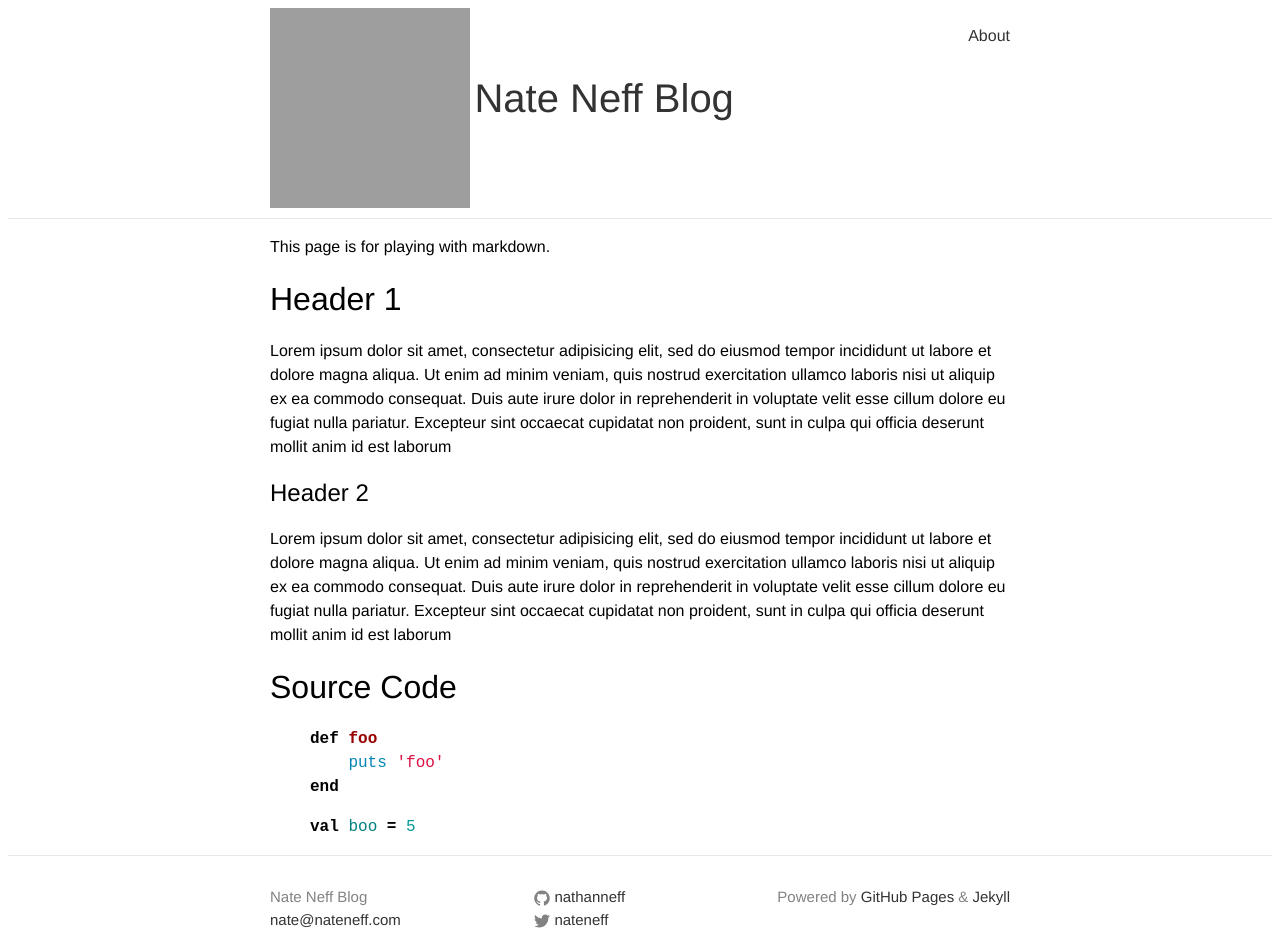
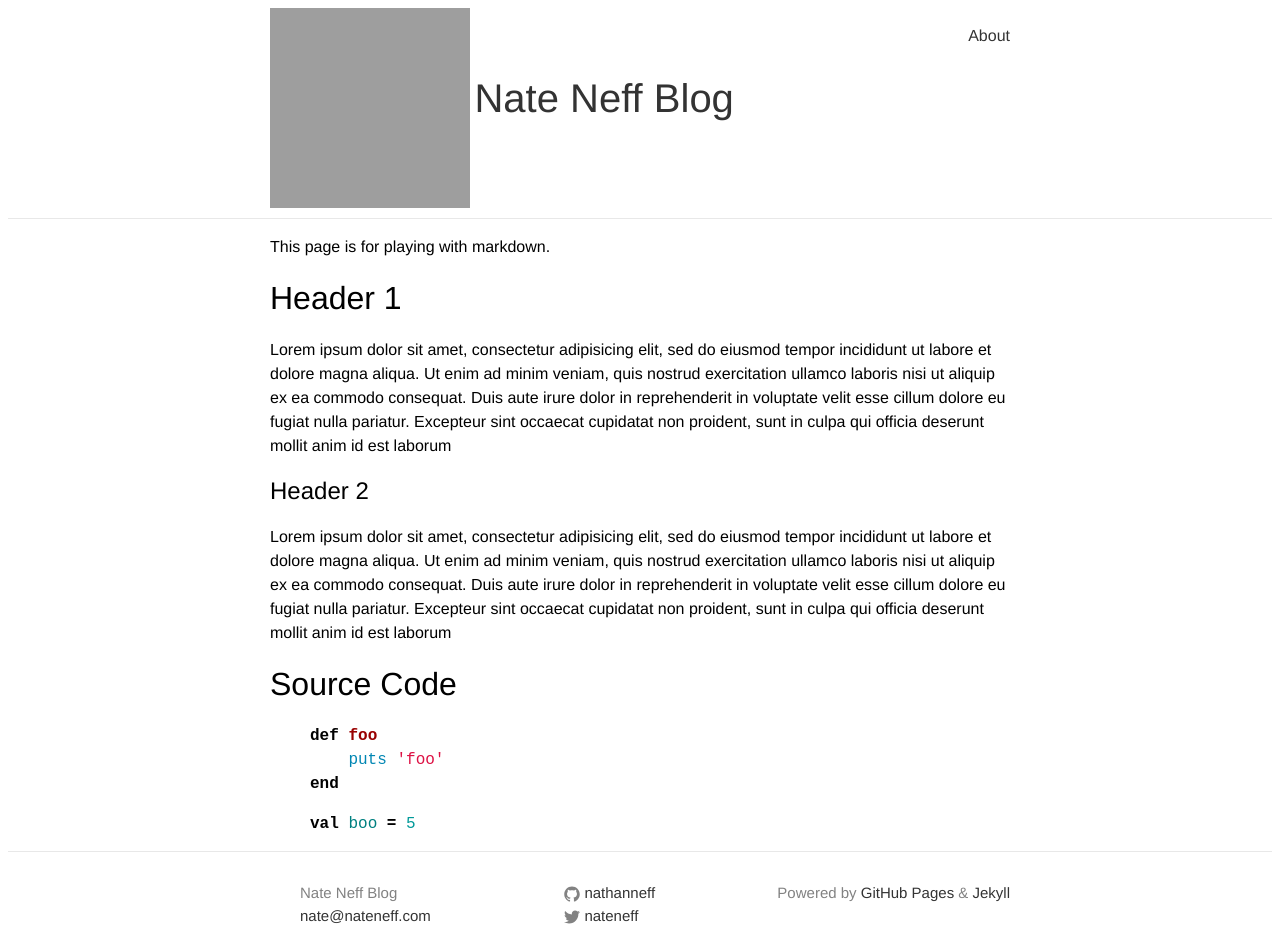
Before and after one commit to NathanNeff/nathanneff.github.io, a Jekyll site: the page built from sandbox.md, in a window 1280 px wide. Built offline with Jekyll 4.4.1, drawn with Linux system fonts in a browser that asks for light colours; grey boxes are pictures that could not be loaded.

Commit message:
Formatting of lists

```diff
--- a/css/main.scss
+++ b/css/main.scss
@@ -9,13 +9,22 @@ $base-font-size:   16px;
 $base-line-height: 1.5;
 $spacing-unit:     30px;
 
-h1, h2, h3, h4, h5, ul {
+h1, h2, h3, h4, h5, ul, li {
     margin:0;
     padding:0;
 }
 
+ul, ol {
+    margin-left: 30px;
+}
+
 h1, h2, h3, h4 {
    font-weight: 300;
+}
+
+h1, h2, h3, h4, h5, h6,
+p, blockquote, pre,
+ul, ol, dl, figure {
    margin-bottom: 15px;
 }
 
```
